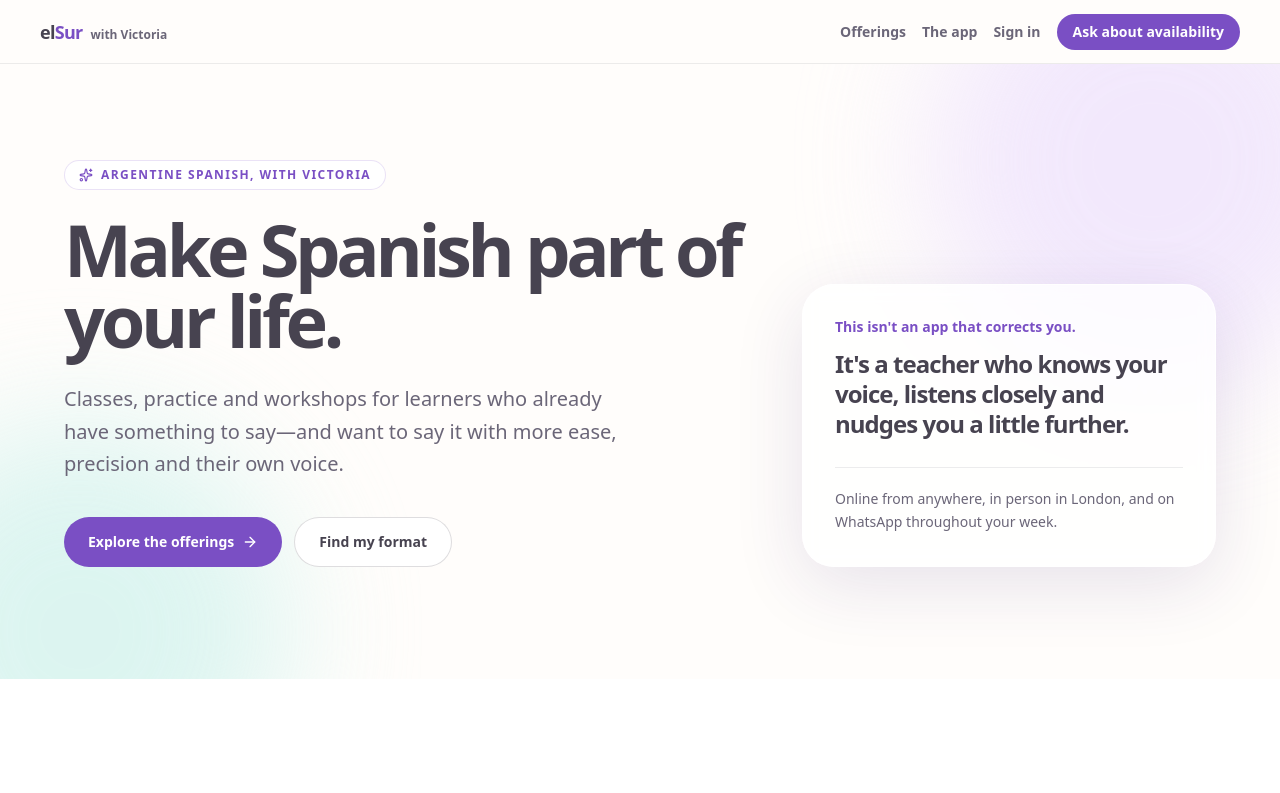
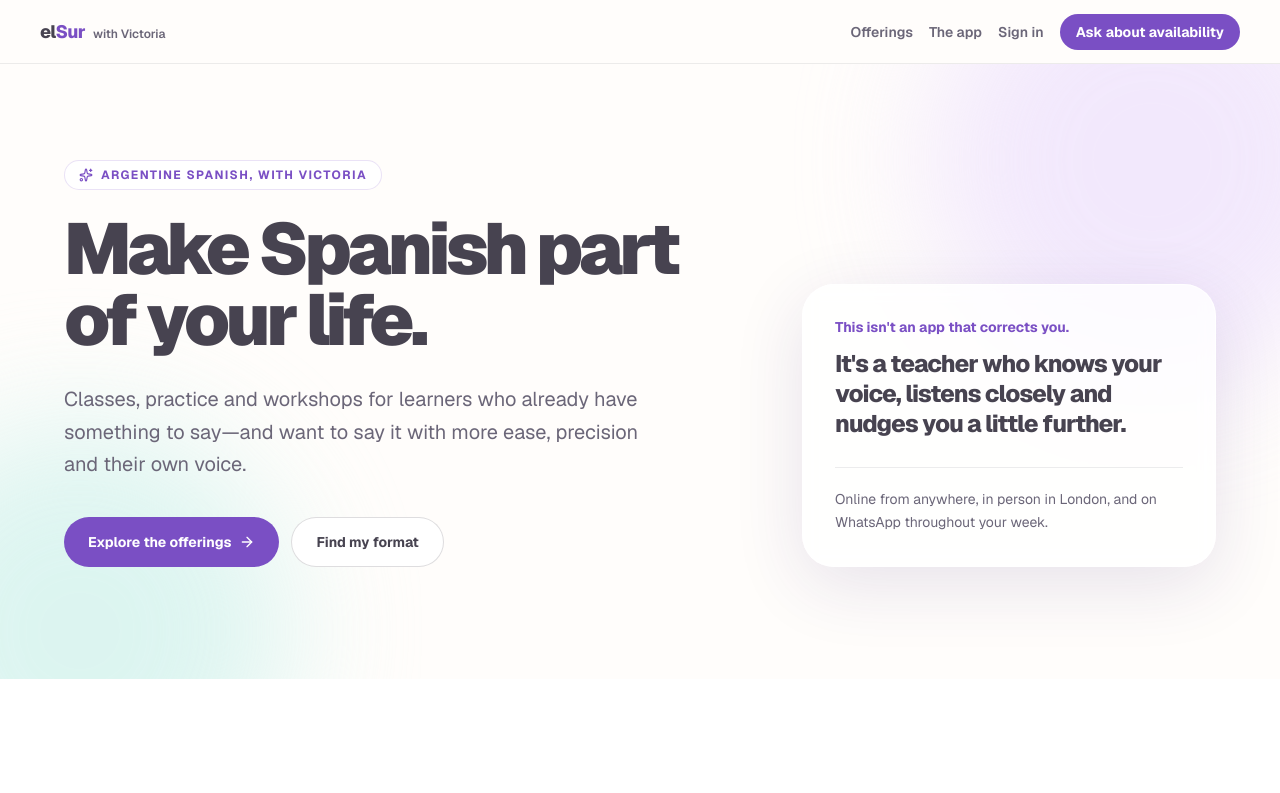
Before and after one commit to gadielMa/vicky-pronunciation, a Next.js app: page / in a window 1280 px wide. Shown: the top 793 px of the page. Built offline with nearby package versions, Linux system fonts and the light colour scheme.

Commit message:
fix: apply consistent sans typography sitewide

```diff
--- a/src/app/globals.css
+++ b/src/app/globals.css
@@ -75,7 +75,7 @@
 @theme inline {
   --color-background: var(--background);
   --color-foreground: var(--foreground);
-  --font-sans: var(--font-sans);
+  --font-sans: var(--font-geist-sans);
   --font-mono: var(--font-geist-mono);
   --font-heading: var(--font-sans);
   --color-sidebar-ring: var(--sidebar-ring);
@@ -205,6 +205,7 @@
   }
   body {
     @apply bg-background text-foreground;
+    font-family: var(--font-geist-sans), system-ui, sans-serif;
   }
   html {
     @apply font-sans;
--- a/src/app/page.tsx
+++ b/src/app/page.tsx
@@ -11,7 +11,7 @@ const offerings = [
 ];
 
 export default function HomePage() {
-  return <main className="min-h-screen bg-[#fffdfb] text-[var(--navy)]" style={{ fontFamily: "system-ui, sans-serif" }}><Nav /><Hero /><Offerings /><HowItWorks /><Writing /><FamilyApp /><Sobremesa /><Closing /><Footer /></main>;
+  return <main className="min-h-screen bg-[#fffdfb] text-[var(--navy)]"><Nav /><Hero /><Offerings /><HowItWorks /><Writing /><FamilyApp /><Sobremesa /><Closing /><Footer /></main>;
 }
 
 function Nav() {
```
